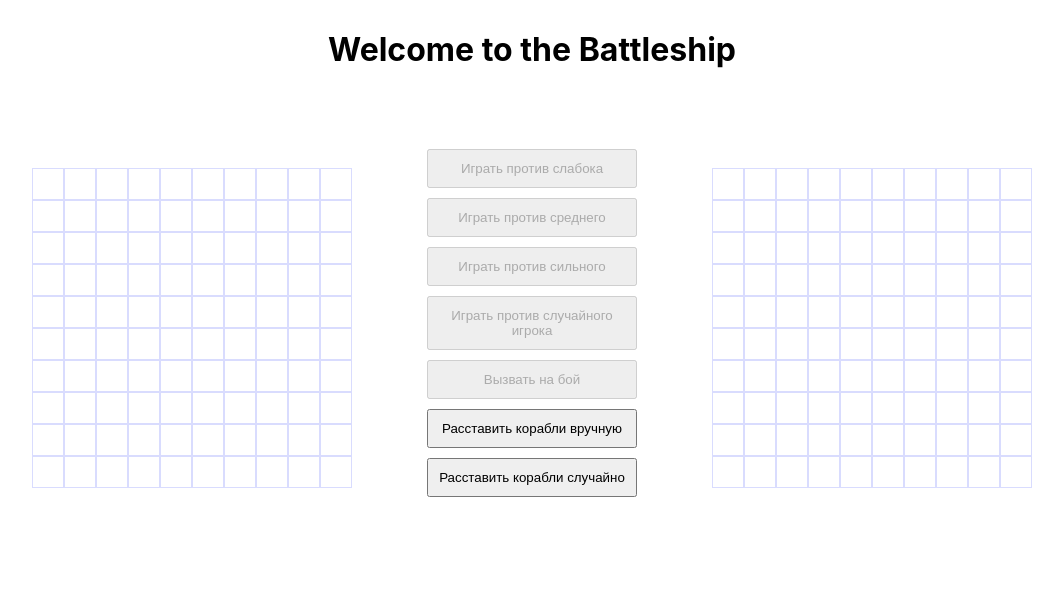
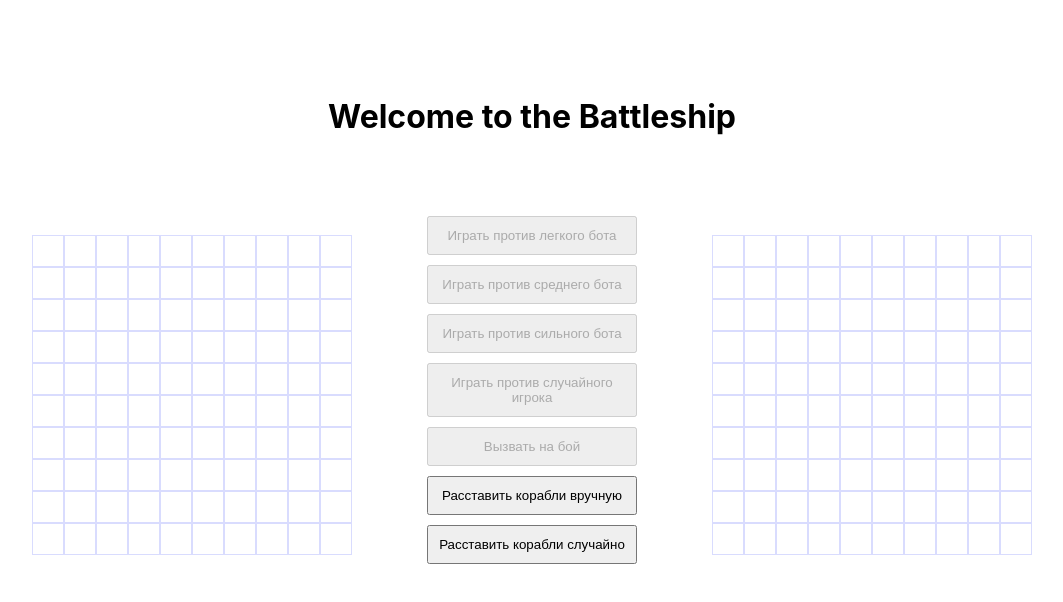
Before and after one commit to EugeneVakarchuk/Battleship, a React (Create React App) app: page / in a window 1280 px wide. Shown: the top 602 px of the page, without its empty margins (108-1171 px from the left). Built offline with nearby package versions, Linux system fonts and the light colour scheme; the HTML template or start-up script is replaced by a standard one.

Commit message:
center body div

```diff
--- a/src/App.css
+++ b/src/App.css
@@ -9,9 +9,16 @@ body {
 .App {
   width: 1000px;
   margin: 0 auto;
+  display: flex;
+  flex-direction: column;
+  align-self: center;
 }
 
 body {
   width: 100vw;
   height: 100vh;
+  display: flex;
+  align-items: center;
+  justify-content: center;
+  margin-top: -10vh;
 }
--- a/src/comp/Menu.jsx
+++ b/src/comp/Menu.jsx
@@ -5,9 +5,9 @@ import Button from './Button/Button';
 const Menu = () => {
   return (
     <div className={classes.menu}>
-      <Button disabled={true}>Играть против слабока</Button>
-      <Button disabled={true}>Играть против среднего</Button>
-      <Button disabled={true}>Играть против сильного</Button>
+      <Button disabled={true}>Играть против легкого бота</Button>
+      <Button disabled={true}>Играть против среднего бота</Button>
+      <Button disabled={true}>Играть против сильного бота</Button>
       <Button disabled={true}>Играть против случайного игрока</Button>
       <Button disabled={true}>Вызвать на бой</Button>
       <Button>Расставить корабли вручную</Button>
```
Also changed, not shown: 1 other file (tests, documents, lock files or other folders).
